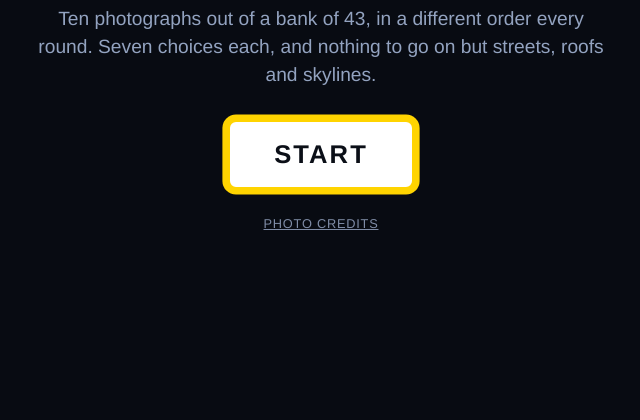
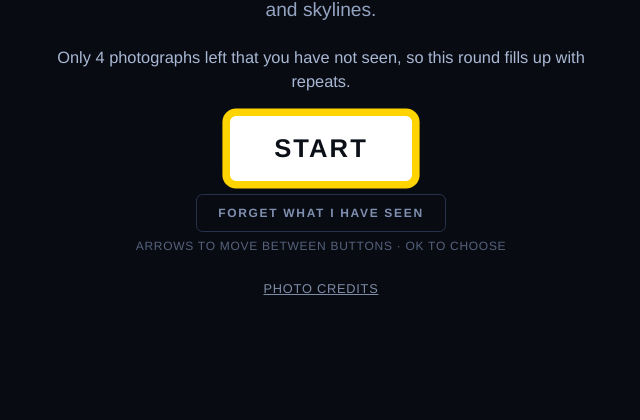
Before and after one commit to sezabart/city-guesser, a plain HTML site: page index.html in a window 1280 px wide. Shown: the part 380-800 px from the top of the page, without its empty margins (319-959 px from the left). Drawn offline with Linux system fonts and the light colour scheme.

Commit message:
Remember which photographs have been played and prefer unseen ones

```diff
--- a/game.js
+++ b/game.js
@@ -48,6 +48,76 @@
 
   function now() {
     return new Date().getTime();
+  }
+
+  /* ------------------------------------------------------- what was seen */
+
+  // The bank is bigger than a round, so a round prefers photographs that have
+  // not come up yet and only repeats when the unseen ones run out. Progress is
+  // kept in localStorage; a browser without storage still skips within the
+  // session, it just forgets between visits.
+  var STORE = "cityguesser.seen.v1";
+  var SEP = "|";
+
+  // Photographs played before the game kept track of itself. Written into the
+  // store once, on the first run after this ships, so the TV does not hand back
+  // a city that has already been seen. "Forget what I have seen" clears it.
+  var SEEN_SEED = [
+    "Paris", "Porto", "Istanbul", "Tbilisi", "Chicago", "S\u00e3o Paulo",
+    "Seoul", "Hong Kong", "Valletta", "Havana", "Hanoi", "Marrakesh",
+    "Naples", "Rotterdam", "Bergen", "Cairo", "Reykjav\u00edk", "Genoa",
+    "Krak\u00f3w", "Bangkok", "Taipei", "Mexico City", "Jerusalem",
+    "Valpara\u00edso", "Zanzibar City", "Buenos Aires", "Montreal",
+    "Melbourne", "Athens", "Moscow", "Lisbon", "Berlin", "Riga",
+    "Bucharest", "Bogota", "Busan", "Auckland", "Accra", "Kolkata"
+  ];
+
+  var seenMem = null;   // stands in for localStorage where there is none
+
+  function inList(list, value) {
+    var i;
+    for (i = 0; i < list.length; i++) if (list[i] === value) return true;
+    return false;
+  }
+
+  function seenRead() {
+    var raw = null, parts, out = [], i;
+    try { raw = window.localStorage.getItem(STORE); } catch (e) { raw = null; }
+    if (raw === null) return null;
+    parts = String(raw).split(SEP);
+    for (i = 0; i < parts.length; i++) if (parts[i]) out.push(parts[i]);
+    return out;
+  }
+
+  function seenWrite(list) {
+    seenMem = list;
+    try { window.localStorage.setItem(STORE, list.join(SEP)); } catch (e) {}
+  }
+
+  function seenList() {
+    var list = seenRead();
+    if (list === null) {                 // first run here, or no storage at all
+      list = seenMem ? seenMem.slice() : SEEN_SEED.slice();
+      seenWrite(list);
+    }
+    return list;
+  }
+
+  function seenAdd(city) {
+    var list = seenList();
+    if (inList(list, city)) return;
+    list.push(city);
+    seenWrite(list);
+  }
+
+  function seenForget() {
+    seenWrite([]);
+  }
+
+  function unseenCount() {
+    var seen = seenList(), n = 0, i;
+    for (i = 0; i < QUIZ.length; i++) if (!inList(seen, QUIZ[i].city)) n++;
+    return n;
   }
 
   function buttons() {
@@ -130,11 +200,34 @@
       "order every round. Seven choices each, and nothing to go on but " +
       "streets, roofs and skylines."));
 
+    var fresh = unseenCount();
+    if (fresh === 0) {
+      wrap.appendChild(el("p", "note", "Every photograph in the bank has been " +
+        "played. The next round starts the cycle again \u2014 or forget the " +
+        "history below."));
+    } else if (fresh < ROUND_SIZE) {
+      wrap.appendChild(el("p", "note", "Only " + fresh + " photograph" +
+        (fresh === 1 ? "" : "s") + " left that you have not seen, so this " +
+        "round fills up with repeats."));
+    } else {
+      wrap.appendChild(el("p", "note", fresh + " of the " + QUIZ.length +
+        " photographs are still new to you. Those come up before any repeat."));
+    }
+
     var go = el("button", "start");
     go.type = "button";
     go.appendChild(document.createTextNode("Start"));
     go.onclick = start;
     wrap.appendChild(go);
+
+    var forget = el("button", "ghost");
+    forget.type = "button";
+    forget.appendChild(document.createTextNode("Forget what I have seen"));
+    forget.onclick = function () { seenForget(); showTitle(); };
+    wrap.appendChild(forget);
+
+    wrap.appendChild(el("div", "hint",
+      "ARROWS TO MOVE BETWEEN BUTTONS \u00b7 OK TO CHOOSE"));
 
     var links = el("div", "small");
     var credits = el("a", "", "PHOTO CREDITS");
@@ -152,10 +245,24 @@
   }
 
   function start() {
-    var order = [], i;
-    for (i = 0; i < QUIZ.length; i++) order.push(i);
+    var seen = seenList(), fresh = [], old = [], i, order;
+
+    // unseen photographs first, then the ones seen longest ago (the store is
+    // kept in the order they were played, so old[0] is the oldest)
+    for (i = 0; i < QUIZ.length; i++) {
+      if (inList(seen, QUIZ[i].city)) old.push(i);
+      else fresh.push(i);
+    }
+
+    if (!fresh.length) {          // whole bank played: begin the cycle again
+      seenForget();
+      fresh = old;
+      old = [];
+    }
+
+    shuffle(fresh);
+    order = fresh.concat(old).slice(0, Math.min(ROUND_SIZE, QUIZ.length));
     shuffle(order);
-    order = order.slice(0, Math.min(ROUND_SIZE, order.length));
 
     st = {
       screen: "q",
@@ -175,6 +282,7 @@
     var q = QUIZ[st.order[st.pos]];
     var i, btn;
 
+    seenAdd(q.city);
     st.options = shuffle(q.choices.slice());
     st.screen = "q";
     st.lock = now() + GUARD_MS;
@@ -412,14 +520,16 @@
     if (st.screen === "q") {
       if (key >= 48 && key <= 57) { stop(e); pickByNumber(key - 48); return; }       // 1–9
       if (key >= 96 && key <= 105) { stop(e); pickByNumber(key - 96); return; }      // numpad
-      delta = 0;
-      if (key === 37) delta = -1;
-      else if (key === 39) delta = 1;
-      else if (key === 38) delta = -PER_ROW;
-      else if (key === 40) delta = PER_ROW;
-      if (delta) { stop(e); move(delta); return; }
-      return;  // Enter/Space: the focused button handles it natively
     }
+
+    // Arrows work on every screen: in the answer grid up/down jump a whole row,
+    // elsewhere they simply step to the next button (Start / Forget history).
+    delta = 0;
+    if (key === 37) delta = -1;
+    else if (key === 39) delta = 1;
+    else if (key === 38) delta = st.screen === "q" ? -PER_ROW : -1;
+    else if (key === 40) delta = st.screen === "q" ? PER_ROW : 1;
+    if (delta) { stop(e); move(delta); return; }
 
     // On the verdict / final / credits screens there is exactly one thing to
     // press, so Enter or Space anywhere should do it — even if focus was lost.
--- a/style.css
+++ b/style.css
@@ -426,3 +426,36 @@ button::-moz-focus-inner { border: 0; padding: 0; }
 
 .answers span.ok { color: #8fe3b0; border-color: #1f9d55; }
 .answers span.no { color: #ffa79a; border-color: #a4372a; }
+
+/* the "how many are still new to you" line on the title screen */
+.note {
+  font-size: 2.05vh;
+  color: #a9b8d4;
+  margin: -1.2vh 0 2.6vh;
+  max-width: 62ch;
+  line-height: 1.45;
+}
+
+/* the secondary title-screen button: quiet, but still a big focus target */
+.ghost {
+  font-family: inherit;
+  font-size: 1.5vh;
+  font-weight: 600;
+  letter-spacing: 0.14em;
+  text-transform: uppercase;
+  color: #7f8fb0;
+  background: transparent;
+  border: 0.2vh solid #26324c;
+  border-radius: 0.8vh;
+  padding: 1.4vh 2.6vh;
+  margin: 1.4vh 0 0;
+  cursor: pointer;
+}
+
+.ghost:focus,
+.ghost:hover {
+  color: #0b0f16;
+  background: #ffd23f;
+  border-color: #ffd23f;
+  outline: none;
+}
```
Also changed, not shown: 1 other file.
